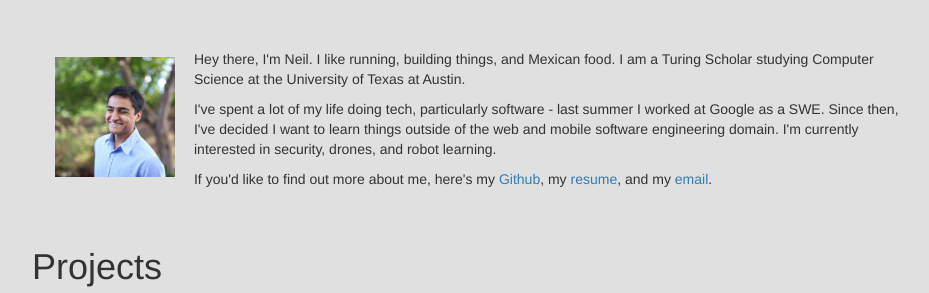
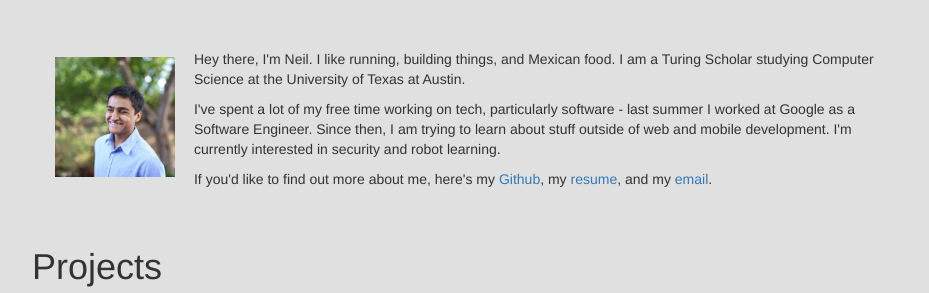
Before and after one commit to patil215/patil215.github.io, a Jekyll site: the page built from index.html, in a window 1280 px wide. Shown: the part 147-440 px from the top of the page, without its empty margins (167-1096 px from the left). Built offline with Jekyll 4.4.1, drawn with Linux system fonts in a browser that asks for light colours; nearby versions of some CDN libraries.

Commit message:
Edit description a bit

```diff
--- a/index.html
+++ b/index.html
@@ -19,7 +19,7 @@ layout: default
 			<div class="col-md-10">
 				<p>Hey there, I'm Neil. I like running, building things, and Mexican food. I am a Turing Scholar studying Computer Science at the University of Texas at Austin.</p>
 
-				<p>I've spent a lot of my life doing tech, particularly software - last summer I worked at Google as a SWE. Since then, I've decided I want to learn things outside of the web and mobile software engineering domain. I'm currently interested in security, drones, and robot learning.</p>
+				<p>I've spent a lot of my free time working on tech, particularly software - last summer I worked at Google as a Software Engineer. Since then, I am trying to learn about stuff outside of web and mobile development. I'm currently interested in security and robot learning.</p>
 
 				<p>If you'd like to find out more about me, here's my <a href="https://github.com/patil215">Github</a>, my <a href="{{ "/doc/resume.pdf" | prepend: site.baseurl }}">resume</a>, and my <a href="mailto:neilpatil215@gmail.com">email</a>.
 			</div>
```
